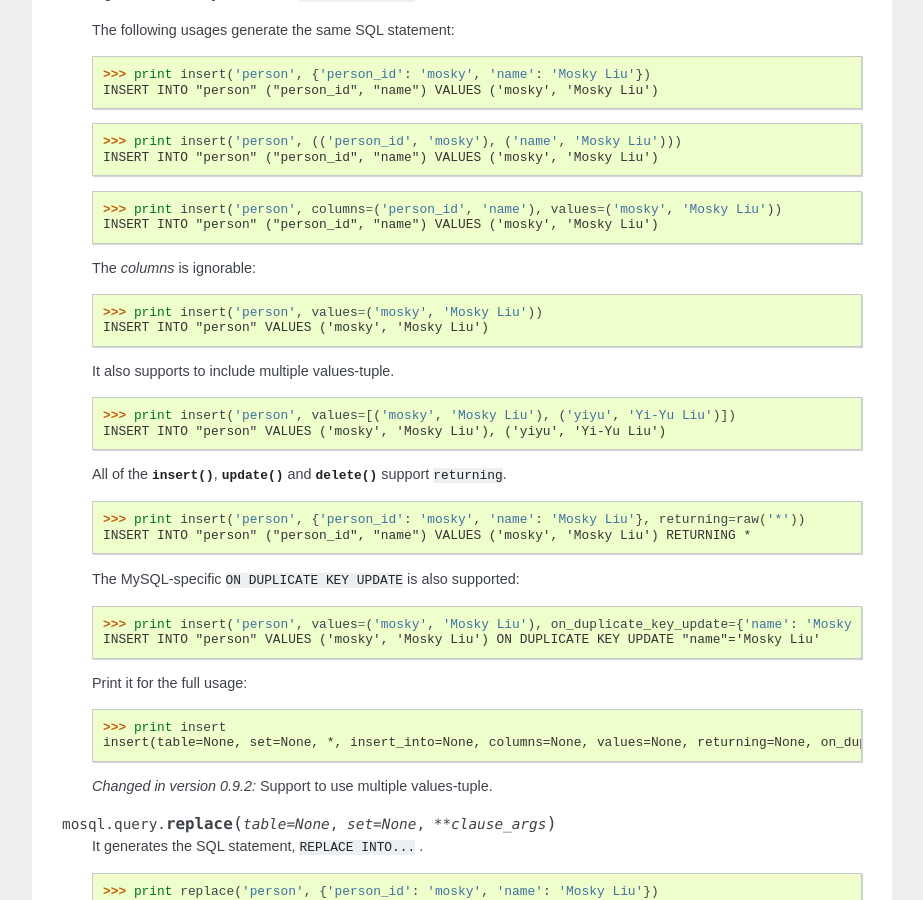
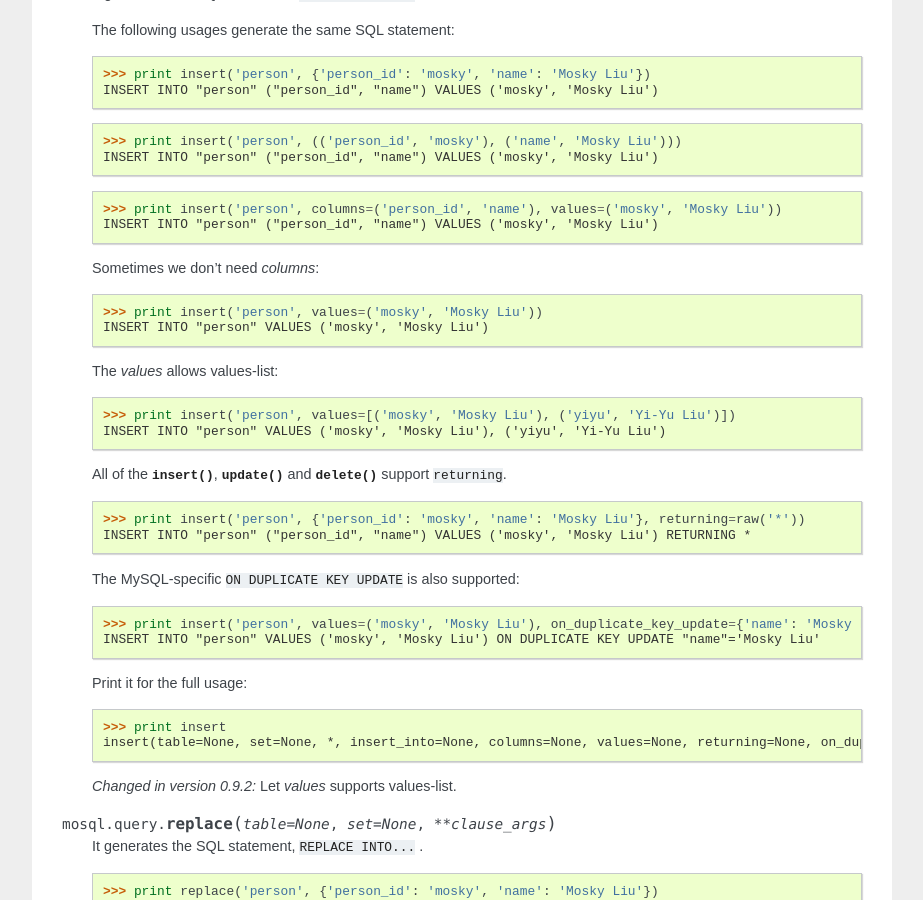
Before and after one commit to moskytw/mosql, a Sphinx documentation site: the page built from docs/query.rst, in a window 1280 px wide and 900 px high, scrolled down 3245 px. Shown: the whole window, without its empty margins (198-1121 px from the left). Built offline with Sphinx 7.4.7, drawn with Linux system fonts in a browser that asks for light colours.

Commit message:
refined insert's doc

```diff
--- a/docs/query.rst
+++ b/docs/query.rst
@@ -204,12 +204,12 @@ If you want to build you own, there are all basic bricks you need -
     >>> print insert('person', columns=('person_id', 'name'), values=('mosky', 'Mosky Liu'))
     INSERT INTO "person" ("person_id", "name") VALUES ('mosky', 'Mosky Liu')
 
-    The `columns` is ignorable:
+    Sometimes we don't need `columns`:
 
     >>> print insert('person', values=('mosky', 'Mosky Liu'))
     INSERT INTO "person" VALUES ('mosky', 'Mosky Liu')
 
-    It also supports to include multiple values-tuple.
+    The `values` allows values-list:
 
     >>> print insert('person', values=[('mosky', 'Mosky Liu'), ('yiyu', 'Yi-Yu Liu')])
     INSERT INTO "person" VALUES ('mosky', 'Mosky Liu'), ('yiyu', 'Yi-Yu Liu')
@@ -232,7 +232,7 @@ If you want to build you own, there are all basic bricks you need -
         insert(table=None, set=None, *, insert_into=None, columns=None, values=None, returning=None, on_duplicate_key_update=None)
 
     .. versionchanged:: 0.9.2
-        Support to use multiple values-tuple.
+        Let `values` supports values-list.
 
 .. py:function:: replace(table=None, set=None, **clause_args)
 
```
